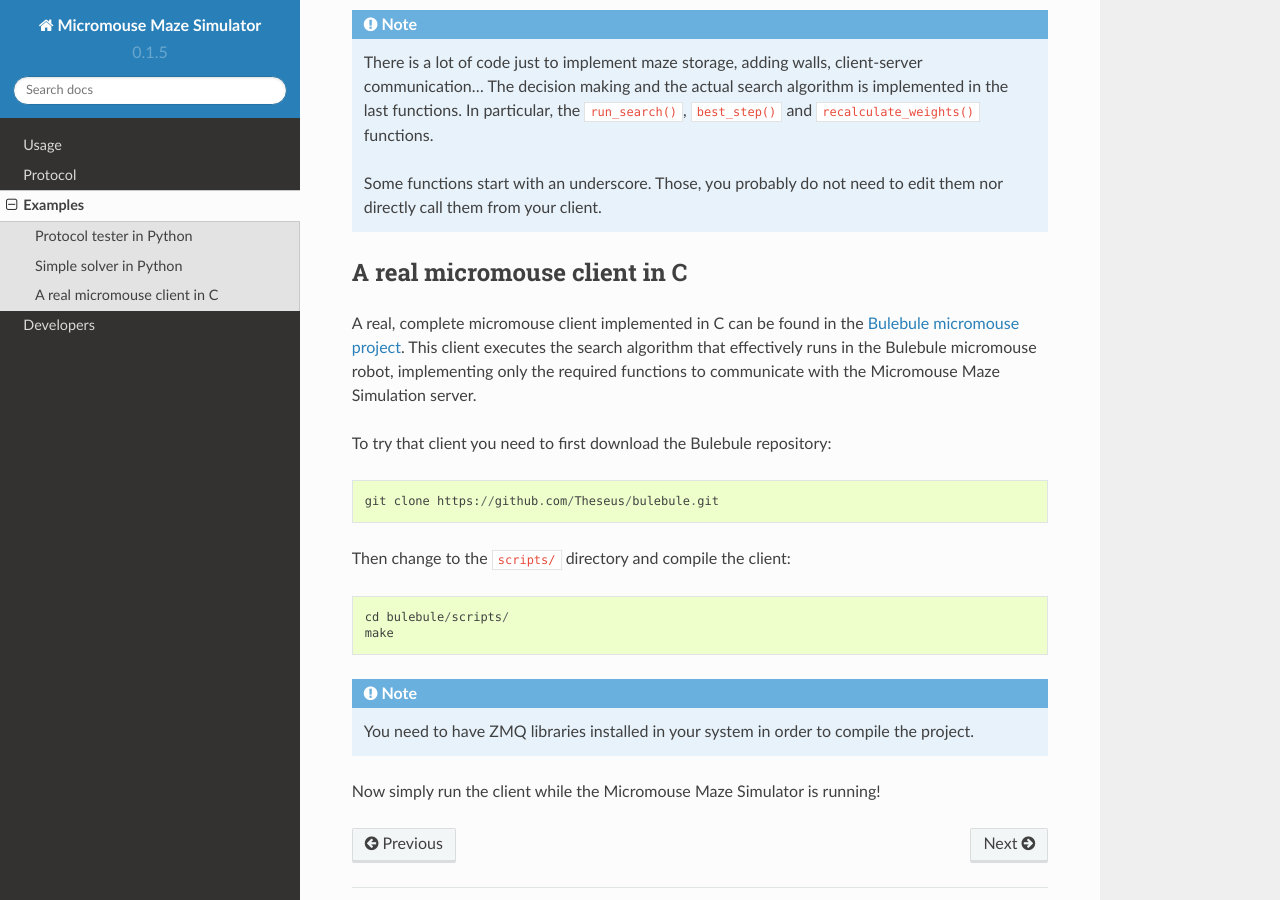
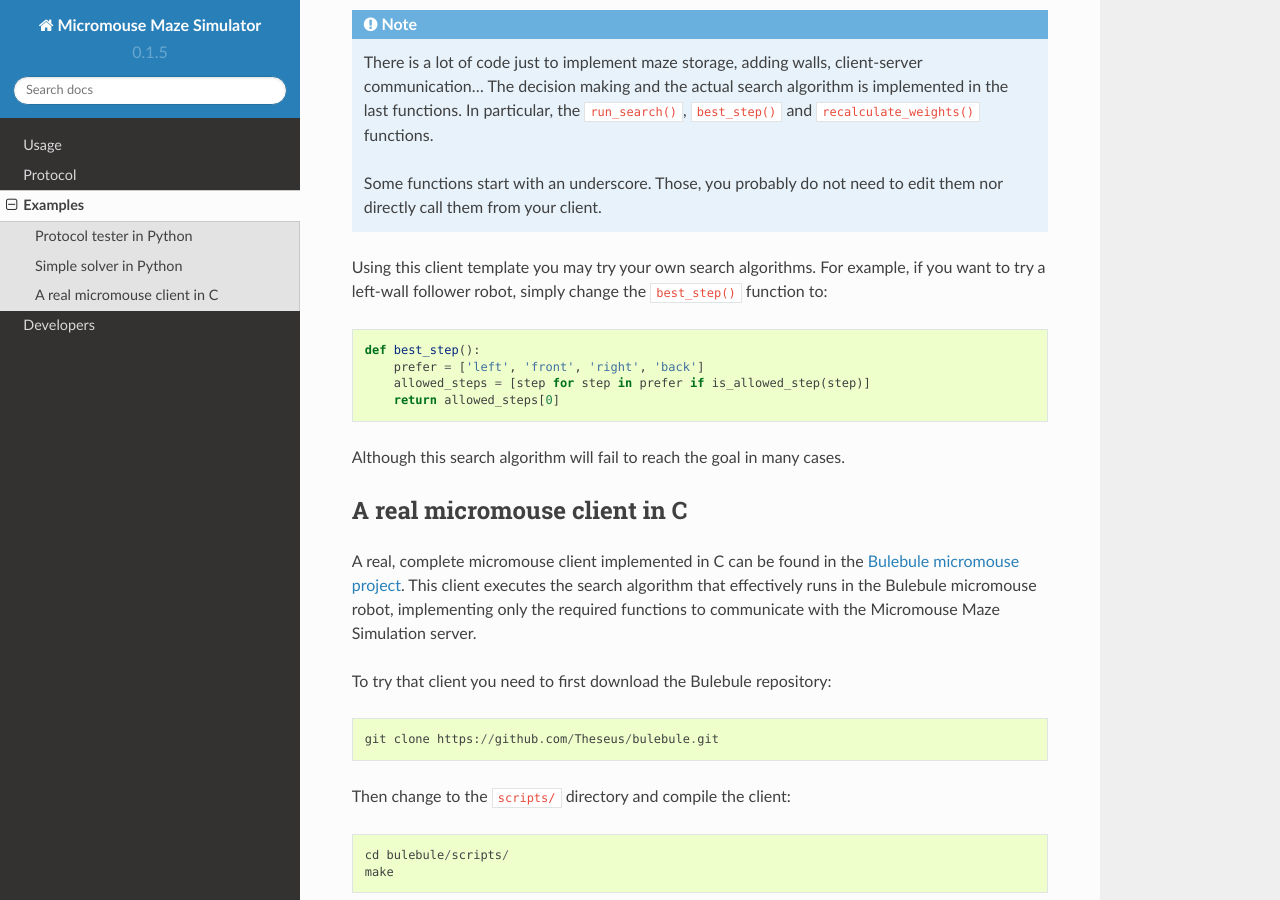
Before and after one commit to Bulebots/mmsim, a Sphinx documentation site: the page built from docs/source/examples.rst, in a window 1280 px wide and 900 px high, scrolled down 742 px. Built offline with Sphinx 7.4.7 and the Read the Docs theme 2.0.0, drawn with Linux system fonts in a browser that asks for light colours.

Commit message:
Mention how to make a left-wall follower in docs

```diff
--- a/docs/source/examples.rst
+++ b/docs/source/examples.rst
@@ -50,6 +50,19 @@ The `standalone simple solver example can be found as a script in the project
    Some functions start with an underscore. Those, you probably do not need
    to edit them nor directly call them from your client.
 
+Using this client template you may try your own search algorithms. For example,
+if you want to try a left-wall follower robot, simply change the
+``best_step()`` function to:
+
+.. code:: python
+
+   def best_step():
+       prefer = ['left', 'front', 'right', 'back']
+       allowed_steps = [step for step in prefer if is_allowed_step(step)]
+       return allowed_steps[0]
+
+Although this search algorithm will fail to reach the goal in many cases.
+
 
 .. index:: real, client, C, Bulebule
 
```
Also changed, not shown: 1 other file.
